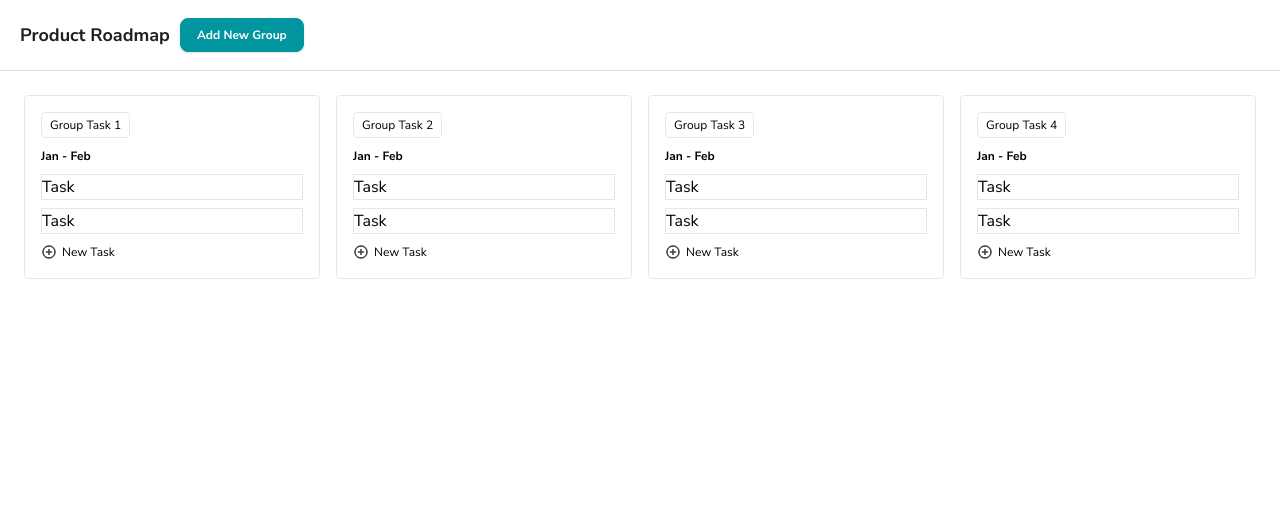
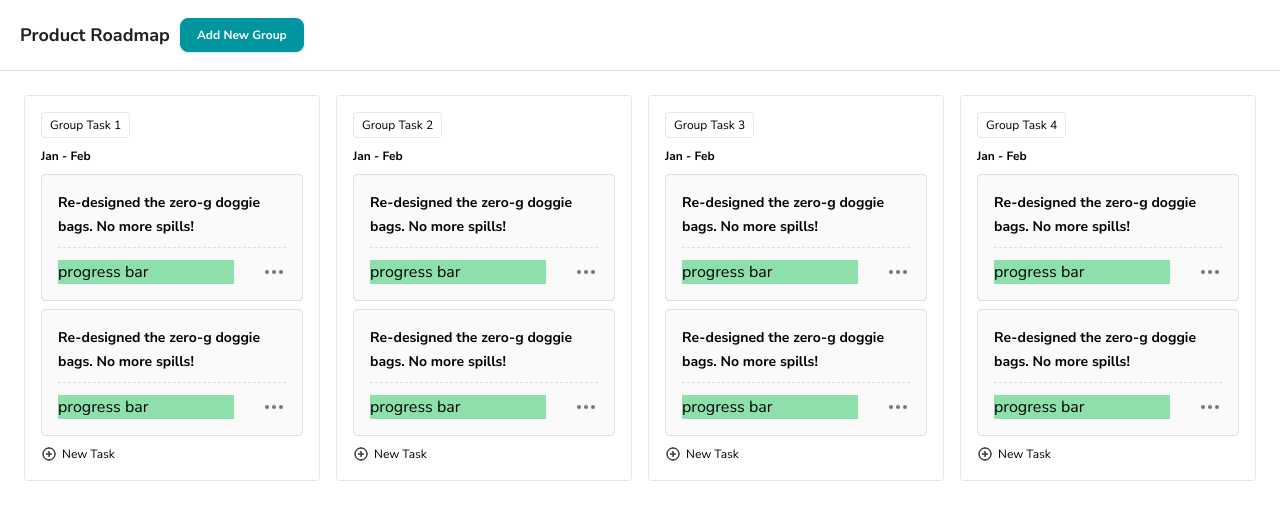
Before and after one commit to elsabilah1/product-roadmap, a React (Vite) app: page / in a window 1280 px wide. Shown: the top 520 px of the page. Built offline with nearby package versions, Linux system fonts and the light colour scheme.

Commit message:
create TaskCard Component

```diff
--- a/src/components/GroupTaskCard.tsx
+++ b/src/components/GroupTaskCard.tsx
@@ -1,3 +1,4 @@
+import TaskCard from './TaskCard'
 import Icon from './utilities/Icon'
 
 interface IProps {
@@ -15,8 +16,8 @@ function GroupTaskCard(props: IProps) {
       </h2>
       <p className='text-xs font-bold leading-5'>{description}</p>
       <div className='grid gap-2'>
-        <div className='border'>Task</div>
-        <div className='border'>Task</div>
+        <TaskCard title='Re-designed the zero-g doggie bags. No more spills!' />
+        <TaskCard title='Re-designed the zero-g doggie bags. No more spills!' />
       </div>
       <div>
         <button className='flex gap-[5px] items-center text-xs leading-5'>
--- /dev/null
+++ b/src/components/TaskCard.tsx
@@ -0,0 +1,25 @@
+import Icon from './utilities/Icon'
+
+interface IProps {
+  title: string
+}
+
+function TaskCard(props: IProps) {
+  const { title } = props
+
+  return (
+    <div className='border border-[#E0E0E0] rounded-[4px] p-4 bg-[#FAFAFA]'>
+      <h3 className='border-b border-dashed border-[#E0E0E0] text-sm font-bold leading-6 pb-2 mb-3'>
+        {title}
+      </h3>
+      <div className='flex justify-between items-center gap-7'>
+        <div className='bg-green-500/50 w-full'>progress bar</div>
+        <button>
+          <Icon iconName='setting' />
+        </button>
+      </div>
+    </div>
+  )
+}
+
+export default TaskCard
```
Also changed, not shown: src/assets/icons/setting.svg (added).
